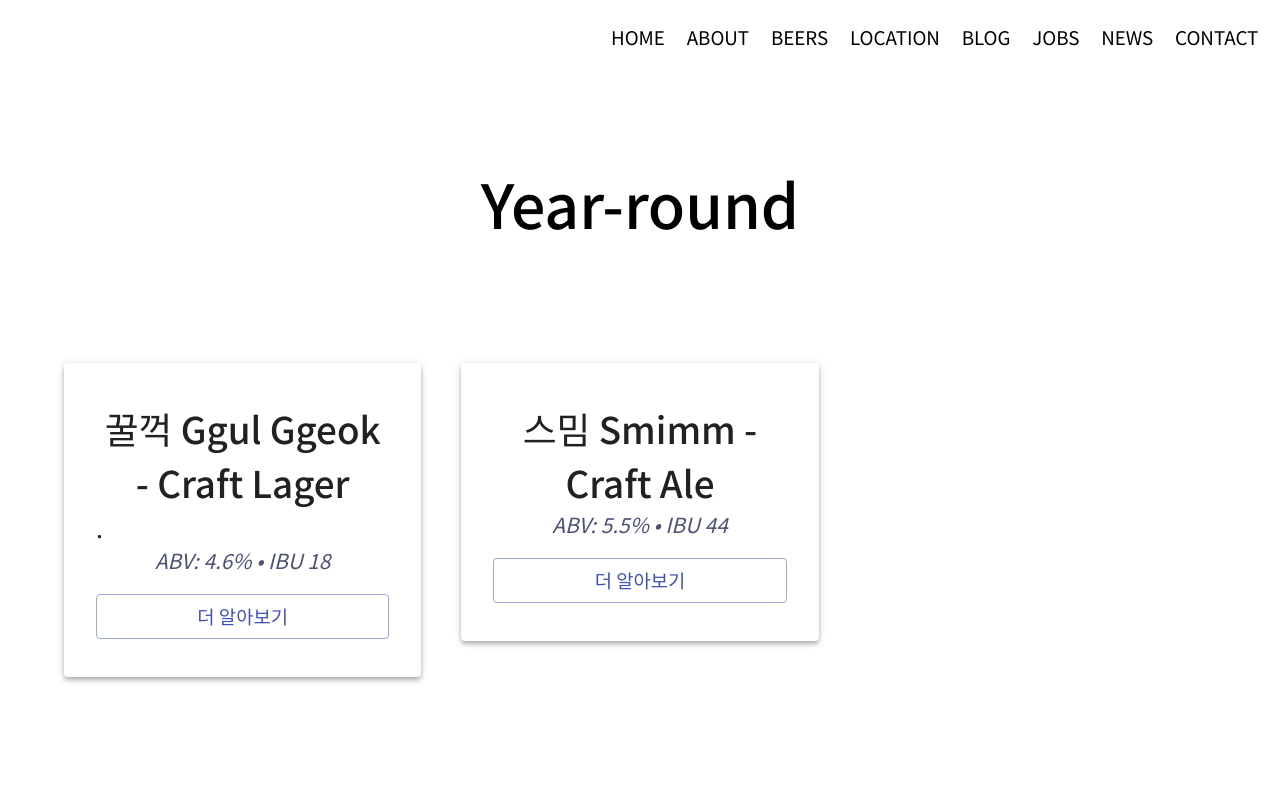
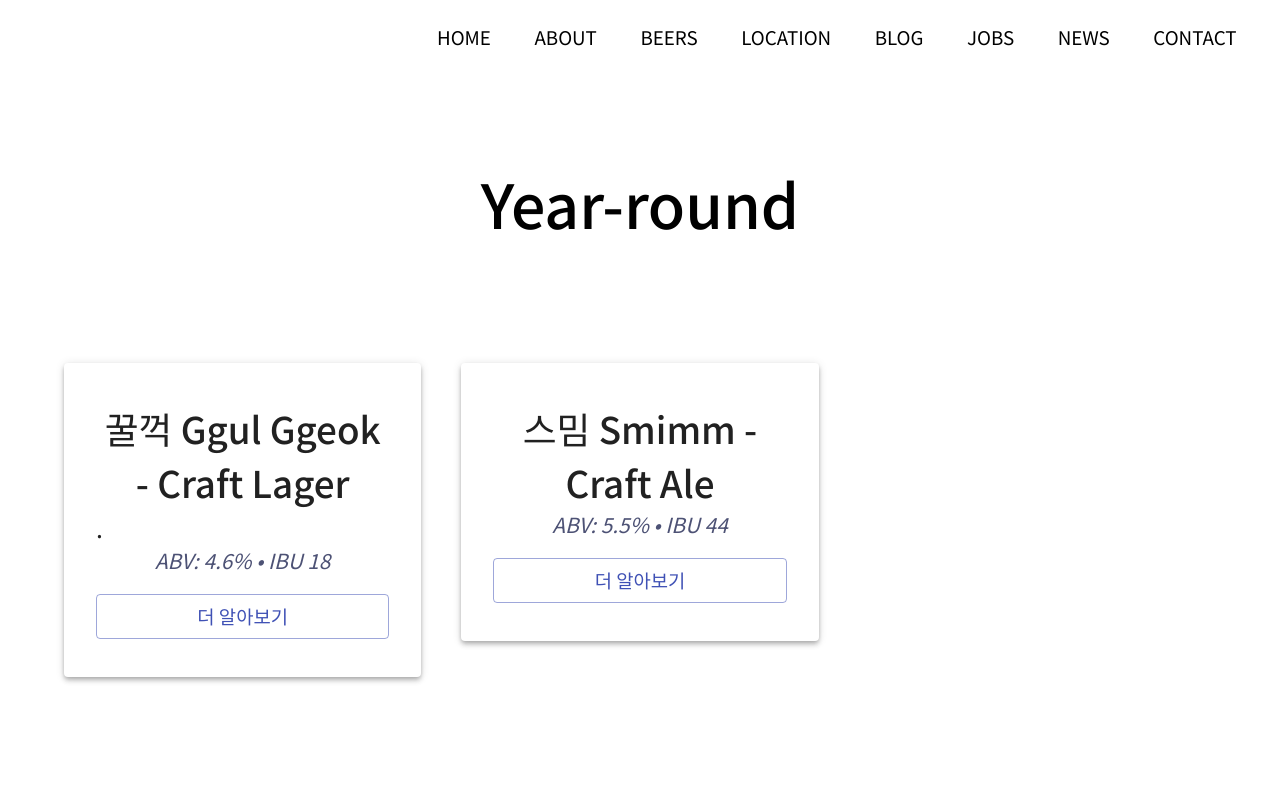
Before and after one commit to djmin43/ggeekbeer_website, a Next.js app in the folder client/: page /beer_list in a window 1280 px wide. Shown: the top 800 px of the page. Built offline with nearby package versions, Linux system fonts and the light colour scheme.

Commit message:
react router dom implemented.

```diff
--- a/client/comps/Navbar.tsx
+++ b/client/comps/Navbar.tsx
@@ -1,25 +1,32 @@
 import React from 'react'
 import styles from '../styles/Navbar.module.css'
-import Link from 'next/link'
 import Grid from '@material-ui/core/Grid'
+import {
+    BrowserRouter as Router,
+    Switch,
+    Route,
+    Link
+  } from "react-router-dom";
 
 const Navbar = () => {
     return (
-
-        <Grid className={styles.container} container>
+        <Router>
+            <Grid className={styles.container} container>
             <Grid xs={12} md={6}  item>
                 <nav className={styles.navbar} >
-                <Link href="/"><a>HOME</a></Link>
-                <Link href="/#about"><a>ABOUT</a></Link>
-                <Link href="/#beers"><a>BEERS</a></Link>
-                <Link href="/#location"><a>LOCATION</a></Link>
-                <Link href="/"><a>BLOG</a></Link>
-                <Link href="/"><a>JOBS</a></Link>
-                <Link href="/"><a>NEWS</a></Link>
-                <Link href="/contact_us"><a>CONTACT</a></Link>
+                <Link to="/"><a>HOME</a></Link>
+                <Link to="/about"><a>ABOUT</a></Link>
+                <Link to="/beers"><a>BEERS</a></Link>
+                <Link to="/location"><a>LOCATION</a></Link>
+                <Link to="/"><a>BLOG</a></Link>
+                <Link to="/"><a>JOBS</a></Link>
+                <Link to="/"><a>NEWS</a></Link>
+                <Link to="/contact"><a>CONTACT</a></Link>
                 </nav>
             </Grid>
         </Grid>
+        </Router>
+
 
 
     )
--- a/client/package.json
+++ b/client/package.json
@@ -20,11 +20,14 @@
     "nodemailer": "^6.5.0",
     "react": "17.0.2",
     "react-dom": "17.0.2",
-    "react-material-ui-carousel": "^2.2.4"
+    "react-material-ui-carousel": "^2.2.4",
+    "react-naver-maps": "^0.0.13",
+    "react-router-dom": "^5.2.0"
   },
   "devDependencies": {
     "@types/node": "^14.14.37",
     "@types/react": "^17.0.3",
+    "@types/react-router-dom": "^5.1.7",
     "typescript": "^4.2.3"
   }
 }
--- a/client/pages/_app.tsx
+++ b/client/pages/_app.tsx
@@ -13,6 +13,7 @@ function MyApp({ Component, pageProps }: AppProps) {
       <link rel="icon" href="favicon.ico" />
       <meta name="title" content="끽비어컴퍼니"></meta>
       <meta name="description" content="한국 크래프트맥주 양조장 끽비어컴퍼니입니다. 을지로 탭하우스에서 만나보실 수 있습니다."></meta>
+      <script type="text/javascript" src="https://openapi.map.naver.com/openapi/v3/maps.js?ncpClientId=ll2fjdhq8m"></script>
     </Head>
 
       <Layout>
--- a/client/pages/beer_list.tsx
+++ b/client/pages/beer_list.tsx
@@ -24,11 +24,17 @@ const beerlist = () => {
     const [seasonal, setSeasonal] = useState<Beer[]>([])
 
     const getBeerData = async () => {
-        const res = await fetch('/beerdata.json');
-        const data = await res.json();
-        setRegular(data.regular);
-        setSeasonal(data.seasonal);
+        try {
+            const res = await fetch('/beerdata.json');
+            const data = await res.json();
+            setRegular(data.regular);
+            setSeasonal(data.seasonal);
+        } catch(error) {
+            console.log(error)
+        }
+
     };
+
 
     useEffect (() => {
         getBeerData();
```
Also changed, not shown: client/pages/index.tsx (+31 -7 lines), client/pages/location.tsx (+20 -4 lines), client/pages/news_list.tsx (+8 -3 lines), package.json (added, +8 -0 lines), 2 other files (tests, documents, lock files or other folders).
